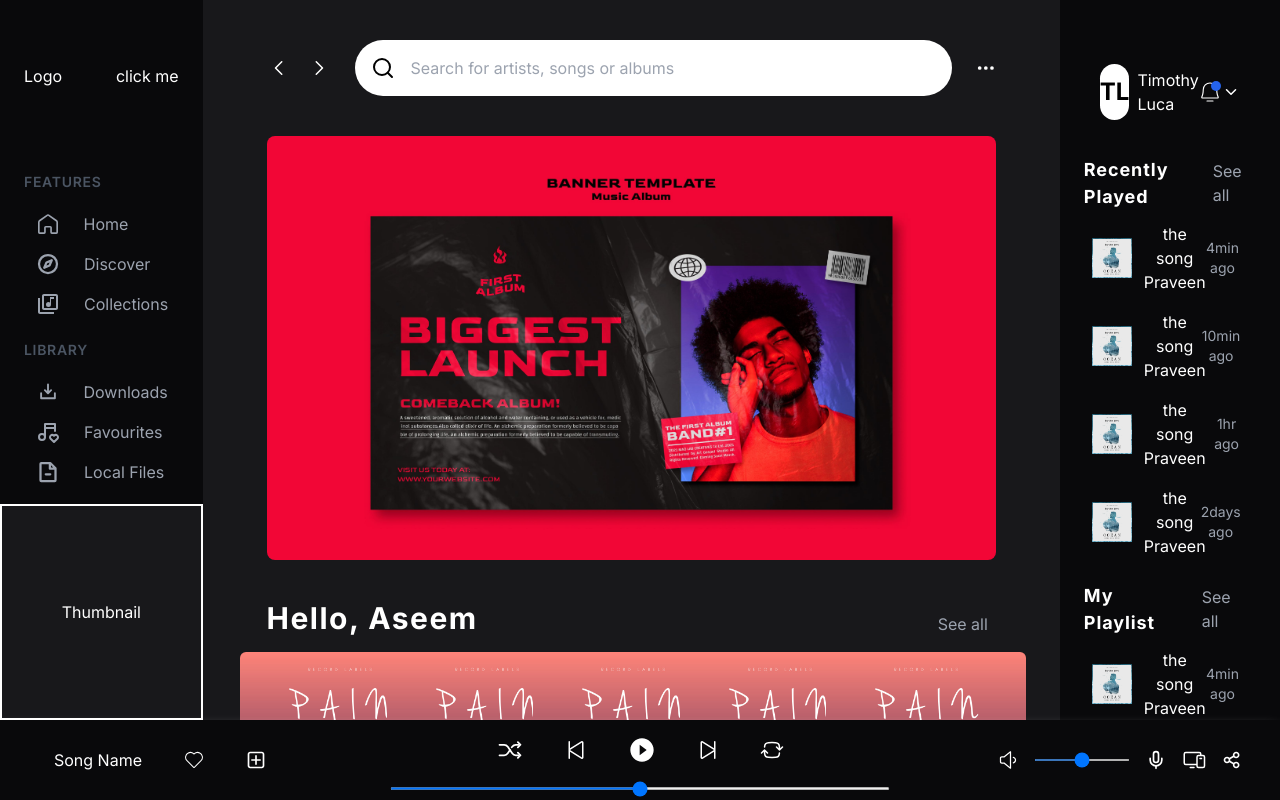
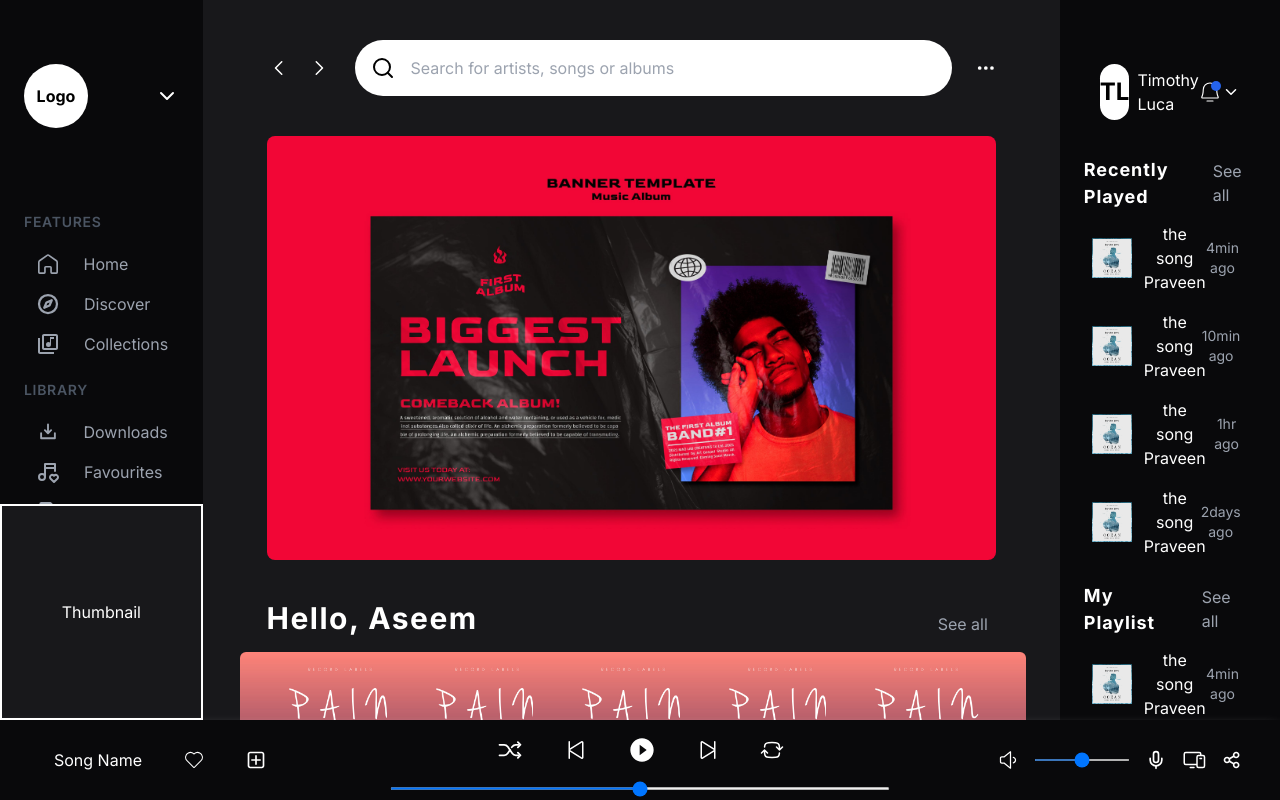
Before and after one commit to PraveenThanikachalam/Assignment-SuperKalam, a Next.js app: page / in a window 1280 px wide. Built offline with nearby package versions, Linux system fonts and the light colour scheme.

Commit message:
responsiveness fix

```diff
--- a/app/components/LeftSideBar.tsx
+++ b/app/components/LeftSideBar.tsx
@@ -12,6 +12,7 @@ import Link from "next/link";
 import MotionWrapper from "../Motions/FadingMotions";
 import { useGlobalContext } from "../context/store";
 import { IoClose } from "react-icons/io5";
+import { TbChevronDown } from "react-icons/tb";
 
 interface Links {
   routeName: string;
@@ -76,10 +77,15 @@ export default function LeftSideBar() {
       type={"FadeRight"}
     >
       <div className="lg:flex justify-between hidden px-6 py-16">
-        <a className="text-white" href="/">
+        <a
+          className="text-black justify-center flex items-center font-bold bg-white  w-16 rounded-full h-16"
+          href="/"
+        >
           Logo
         </a>
-        <button className="text-white">click me</button>
+        <button className="text-white">
+          <TbChevronDown className="w-6 h-6" />
+        </button>
       </div>
       <div className="pl-6 pt-5">
         <p className="pb-3 tracking-wider text-sm font-semibold text-gray-600">
```
